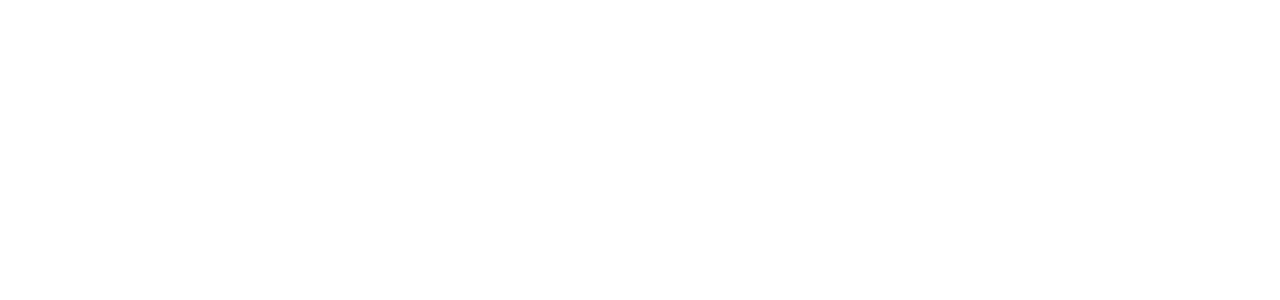
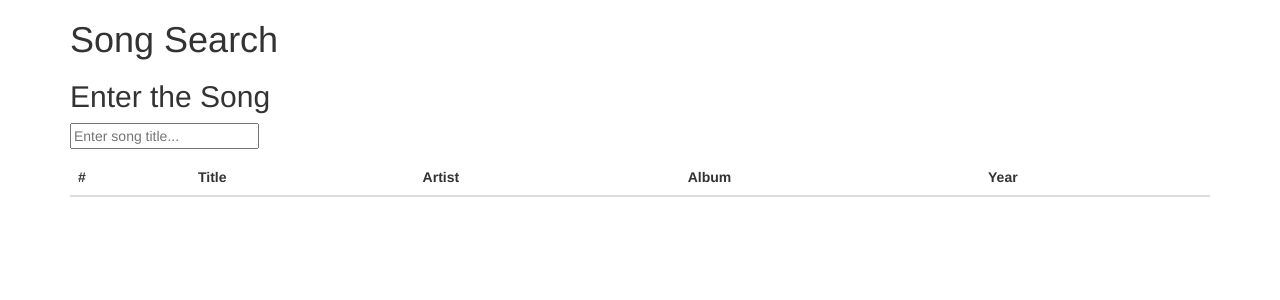
Before and after one commit to psnell2005/codespaces-blank, a Flask app: page / in a window 1280 px wide. Before the commit the part shown is empty. Shown: the top 300 px of the page. Run offline with Flask 3, Linux system fonts and the light colour scheme; lists and menus that the app fills with data are empty; some libraries are stand-ins or nearby versions.

Commit message:
html change

```diff
--- a/Core/templates/index.html
+++ b/Core/templates/index.html
@@ -1,10 +1,4 @@
-<!DOCTYPE html>
-<html>
-<head>
-    <title>CSV Table</title>
-    <script src="https://cdn.jsdelivr.net/npm/axios/dist/axios.min.js"></script>
-    <script src="script.js"></script>
-</head>
+<!--
 <body>
     <table id="dataTable">
         <thead>
@@ -13,4 +7,45 @@
         <tbody></tbody>
     </table>
 </body>
+</html> -->
+
+<!DOCTYPE html>
+<html>
+<head>
+    <title>Music Search Web Test</title>
+    <meta charset="utf-8">
+    <meta name="viewport" content="width=device-width, initial-scale=1">
+    <link rel="stylesheet" href="https://maxcdn.bootstrapcdn.com/bootstrap/3.4.1/css/bootstrap.min.css">
+    <script src="https://ajax.googleapis.com/ajax/libs/jquery/3.7.1/jquery.min.js"></script>
+    <script src="https://maxcdn.bootstrapcdn.com/bootstrap/3.4.1/js/bootstrap.min.js"></script>
+    <script src="https://d3js.org/d3.v7.min.js"></script>
+    <script src="https://cdn.jsdelivr.net/npm/axios/dist/axios.min.js"></script>
+    <script src="script.js"></script>
+</head>
+<body>
+    <div class="container">
+        <div class="row">
+            <div class="col-md-12">
+                <h1>Song Search</h1>
+                <h2>Enter the Song</h2>
+                <form id="form">
+                    <input type="text" id="searchInput" placeholder="Enter song title...">
+                    <ul id="searchResults"></ul>
+                </form>
+                <table class="table">
+                    <thead>
+                        <tr>
+                            <th scope="col">#</th>
+                            <th scope="col">Title</th>
+                            <th scope="col">Artist</th>
+                            <th scope="col">Album</th>
+                            <th scope="col">Year</th>
+                        </tr>
+                    </thead>
+                    <tbody id="searchTableBody"></tbody>
+                </table>
+            </div>
+        </div>
+    </div>
+</body>
 </html>
```
